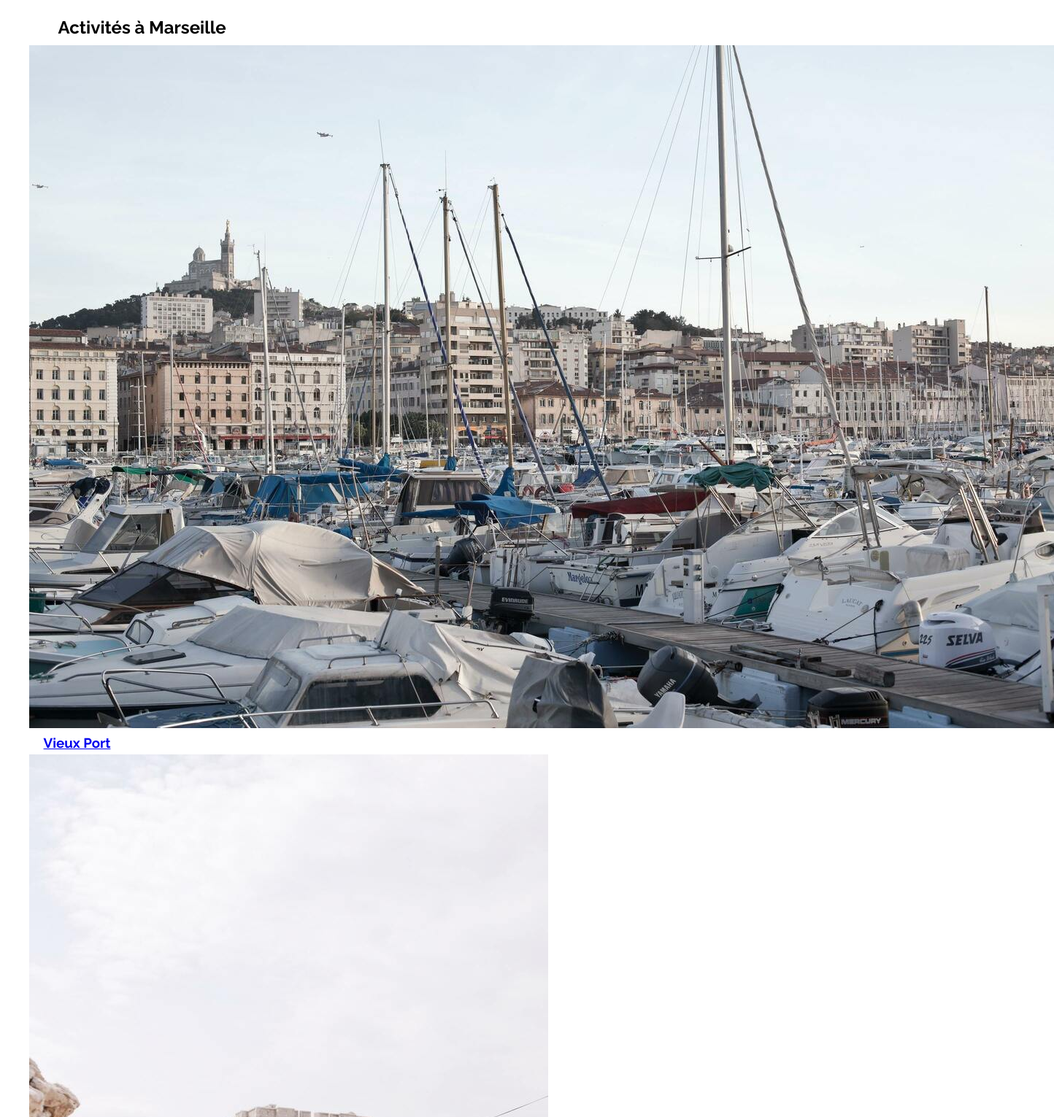
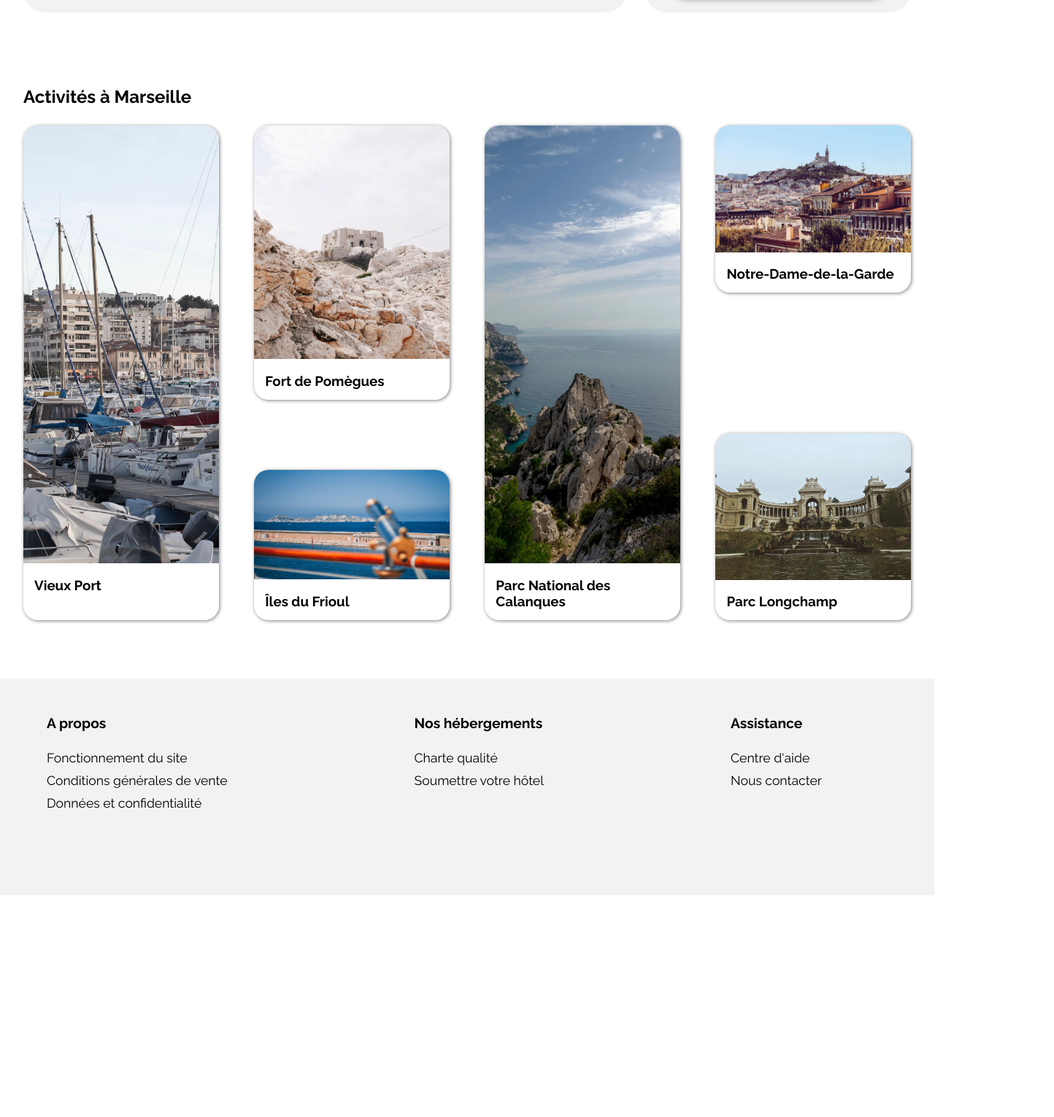
Before and after one commit to AnthonyWarnault/AnthonyWarnault_2_21122020, a plain HTML site: page index.html in a window 1280 px wide. Shown: the part 1269-2800 px from the top of the page at 73% size, 1444 px wide, since content can reach past the window. After the commit the page ends 2496 px from the top, so only its background shows below. Drawn offline with Linux system fonts and the light colour scheme.

Commit message:
Desktop v1
html et css v1 du format desktop

```diff
--- a/css/style.css
+++ b/css/style.css
@@ -5,7 +5,9 @@
 
 body {
     display: flex;
-    justify-content: center;
+    flex-direction: column;
+    align-items: center;
+    margin: 0;
 }
 
 p, h3 {
@@ -17,6 +19,10 @@ p, h3 {
     max-width: 95%;
 }
 
+img {
+    object-fit: cover;
+}
+
 /* ----- HEADER ----- */
 
 #header {
@@ -26,10 +32,9 @@ p, h3 {
     margin-top: 30px;
 }
 
-.logo {
+.logo img {
     display: flex;
-    height: 60px;
-    width: 200px;
+    width: 120px;
 }
 
             /* NAV */
@@ -71,7 +76,7 @@ nav li a {
     width: 150%;
     height: 2px;
     position: absolute;
-    top: -58px;
+    top: -48px;
 }
 
 #inscription {
@@ -235,7 +240,6 @@ button {
 /* ----- BODY ----- */
 
 #body {
-    /* border: 3px solid black; */
     display: flex;
     flex-direction: column;
     margin-top: 30px;
@@ -254,7 +258,6 @@ button {
     justify-content: space-evenly;
     flex-wrap: wrap;
     width: 68%;
-    /* flex-grow: 1; */
     border-radius: 30px;
 }
 
@@ -281,7 +284,7 @@ span {
     padding-bottom: 5px;
 }
 
-.pad p,h3 {
+.pad p,.pad h3 {
     display: flex;
     align-items: center;
     margin: 5px;
@@ -340,15 +343,6 @@ span {
     cursor: pointer;
 }
 
-            /* BLOC-VIDE */
-
-.vide {
-    /* display: flex; */
-    /* flex-grow: 2; */
-    /* width: 5%; */
-    /* background-color: white; */
-}
-
             /* POPULAIRE */
 
 .pop {
@@ -359,7 +353,6 @@ span {
     align-items: center;
     flex-wrap: wrap;
     width: 30%;
-    /* flex-grow: 1; */
     border-radius: 30px;
 }
 
@@ -390,8 +383,10 @@ span {
 }
 
 .pop-img {
+    max-height: 100%;
     height: 180px;
-    width: 150px;
+    max-width: 100%;
+    width: 180px;
     border-bottom-left-radius: 20px;
     border-top-left-radius: 20px;
     padding: 5px;
@@ -403,6 +398,10 @@ span {
     justify-content: space-between;
 }
 
+.description-txt {
+    margin-right: 20px;
+}
+
 .description h3 {
     margin-top: 20px;
     padding-bottom: 10px;
@@ -411,3 +410,121 @@ span {
 .description .stars {
     padding-bottom: 10px;
 }
+
+/* ----- BODY ACTIVITÉ ----- */
+
+#contenu-activite {
+    display: flex;
+    justify-content: space-between;
+    flex-wrap: wrap;
+    margin-top: 50px;
+    margin-bottom: 30px;
+}
+
+#contenu-activite .titre {
+    margin-bottom: 15px;
+    padding-left: 0;
+}
+
+.unit a {
+    color: black;
+    text-decoration: none;
+}
+
+.unit h3 {
+    padding: 15px;
+}
+
+.unit img {
+    border-top-right-radius: 20px;
+    border-top-left-radius: 20px;
+}
+
+.unit-solo {
+    width: 22%;
+    box-shadow: 1px 1px 5px grey;
+    border-radius: 20px;
+    display: flex;
+    flex-direction: column;
+}
+
+.unit-solo img {
+    max-width: 100%;
+    max-height: 100%;
+    height: 600px;
+}
+
+.unit-duo {
+    display: flex;
+    flex-direction: column;
+    justify-content: space-between;
+    width: 22%;
+}
+
+.unit-duo1, .unit-duo2, .unit-duo3, .unit-duo4 {
+    box-shadow: 1px 1px 5px grey;
+    border-radius: 20px;
+    display: flex;
+    flex-direction: column;
+}
+
+.unit-duo1 img, .unit-duo2 img, .unit-duo3 img, .unit-duo4 img {
+    width: 100%;
+}
+
+.unit-duo1 img {
+    max-height: 320px;
+}
+
+.unit-duo2 img {
+    max-height: 150px;
+}
+
+.unit-duo3 img {
+    max-height: 200px;
+    margin-bottom: 3px;
+}
+
+.unit-duo4 img {
+    max-height: 270px;
+    margin-bottom: 3px;
+}
+
+/* ------ FOOTER ----- */
+
+footer {
+    background-color: #F2F2F2;
+    display: flex;
+    margin-top: 50px;
+    padding-bottom: 100px;
+    width: 100%;
+}
+
+footer h3 {
+    font-size: 1.2em;
+}
+
+footer li {
+    list-style-type: none;
+    padding-top: 10px;
+    font-size: 1.1em;
+}
+
+footer ul {
+    padding: 0;
+}
+
+.col1 {
+    margin-top: 50px;
+    margin-right: 20%;
+    margin-left: 5%;
+}
+
+.col2 {
+    margin-top: 50px;
+    margin-right: 20%;
+}
+
+.col3 {
+    margin-top: 50px;
+}
--- a/index.html
+++ b/index.html
@@ -11,20 +11,20 @@
 </head>
 <body>
     <div id="container"> <!--Container de la page-->
-        <div id="header"> <!--Header-->
+        <header id="header"> <!--Header-->
             <div class="logo"> <!--block 1-->
-                <img src="images/logo/Reservia@3x.png" alt="Reservia">
+                <img src="images/logo/Reservia.svg" alt="Reservia">
             </div>
             <nav> <!--block 2-->
                 <ul>
                     <li><a href="#contenu-heberg" class="lock">Hébergements<div class="barre"></div></a></li>
-                    <li><a href="#contenu-acti">Activités</a></li>
+                    <li><a href="#contenu-activite">Activités</a></li>
                     <li><a href="#" id="inscription">S'inscrire</a></li>
                 </ul>
             </nav>
-        </div>
+        </header>
 
-        <div id="body-header"> <!--Body Header-->
+        <section id="body-header"> <!--Body Header-->
             <div class="recherche"> <!--block 1-->
                 <h1>Trouvez votre hébergement pour des vacances de rêve</h1>
                 <p>En plein centre ville ou en pleine nature</p>
@@ -57,9 +57,9 @@
                 <i class="fas fa-info"></i>
                 <p>Plus de 500 logements sont disponibles dans cette ville</p>
             </div>
-        </div>
+        </section>
 
-        <div id="body"> <!--Body-->
+        <section id="body"> <!--Body-->
             <div id="contenu-heberg"> <!--block Hébergement-->
                 <div class="heberg">
                     <div class="titre">
@@ -153,7 +153,6 @@
                         <h3>Afficher Plus</h3>
                     </div>
                 </div>
-                <div class="vide"></div>
                 <div class="pop"> <!--block populaire-->
                     <div class="titre">
                         <h2>Les plus populaires</h2>
@@ -215,46 +214,51 @@
                     </div>
                 </div>
             </div>
-            <div id="contenu-acti"> <!--block Activité-->
+            <div id="contenu-activite"> <!--block Activité-->
                 <div class="titre">
                     <h2>Activités à Marseille</h2>
                 </div>
-                <div class="unit1"> <!--block acti 1-->
-                    <a href="#">
-                        <img src="images/activites/3_medium/reno-laithienne-QUgJhdY5Fyk-unsplash.jpg" alt="Vieux Port">
+                <div class="unit unit-solo"> <!--block acti 1-->
+                    <a href="#" class="unit-solo1">
+                        <img src="images/activites/2_large/reno-laithienne-QUgJhdY5Fyk-unsplash.jpg" alt="Vieux Port">
                         <h3>Vieux Port</h3>
                     </a>
                 </div>
-                <div class="unit2"> <!--block acti 2-->
-                    <a href="#">
+                <div class="unit unit-duo"> <!--block acti 2-->
+                    <a href="#" class="unit-duo1">
+                        <div class="img-container">
                             <img src="images/activites/3_medium/paul-hermann-QFTrLdQIRhI-unsplash.jpg" alt="Fort de Pomègues">
+                        </div>
                         <h3>Fort de Pomègues</h3>
                     </a>
-                    <a href="#">
+                    <a href="#" class="unit-duo2">
+                        <div class="img-container">
                             <img src="images/activites/3_medium/kevin-hikari-rV_Qd1l-VXg-unsplash.jpg" alt="Îles du Frioul">
+                        </div>
                         <h3>Îles du Frioul</h3>
                     </a>
                 </div>
-                <div class="unit3"> <!--block acti 3-->
-                    <a href="#">
-                        <img src="images/activites/3_medium/kilyan-sockalingum-NR8-cBCN3aI-unsplash.jpg" alt="Parc National des Calanques">
+                <div class="unit unit-solo"> <!--block acti 3-->
+                    <a href="#" class="unit-solo2">
+                        <img src="images/activites/2_large/kilyan-sockalingum-NR8-cBCN3aI-unsplash.jpg" alt="Parc National des Calanques">
                         <h3>Parc National des Calanques</h3>
                     </a>
                 </div>
-                <div class="unit4"> <!--block acti 4-->
-                    <a href="#">
-                        <img src="images/activites/3_medium/florian-wehde-xW9e8gdotxI-unsplash.jpg" alt="Notre-Dame-de-la-Garde">
+                <div class="unit unit-duo"> <!--block acti 4-->
+                    <a href="#" class="unit-duo3">
+                        <img src="images/activites/2_large/florian-wehde-xW9e8gdotxI-unsplash.jpg" alt="Notre-Dame-de-la-Garde">
                         <h3>Notre-Dame-de-la-Garde</h3>
                     </a>
-                    <a href="#">
-                        <img src="images/activites/3_medium/lena-paulin-wH2-EJoDcV0-unsplash.jpg" alt="Parc Longchamp">
+                    <a href="#" class="unit-duo4">
+                        <img src="images/activites/2_large/lena-paulin-wH2-EJoDcV0-unsplash.jpg" alt="Parc Longchamp">
                         <h3>Parc Longchamp</h3>
                     </a>
                 </div>
             </div>
+        </section>
+
     </div>
-
-        <div id="footer"> <!--Footer-->
+    <footer> <!--Footer-->
         <div class="col1"> <!--block foot 1-->
             <h3>A propos</h3>
             <ul>
@@ -277,7 +281,6 @@
                 <li>Nous contacter</li>
             </ul>
         </div>
-        </div>
-    </div>
+    </footer>
 </body>
 </html>
```
Lines whose indentation alone changed are shown as unchanged.
